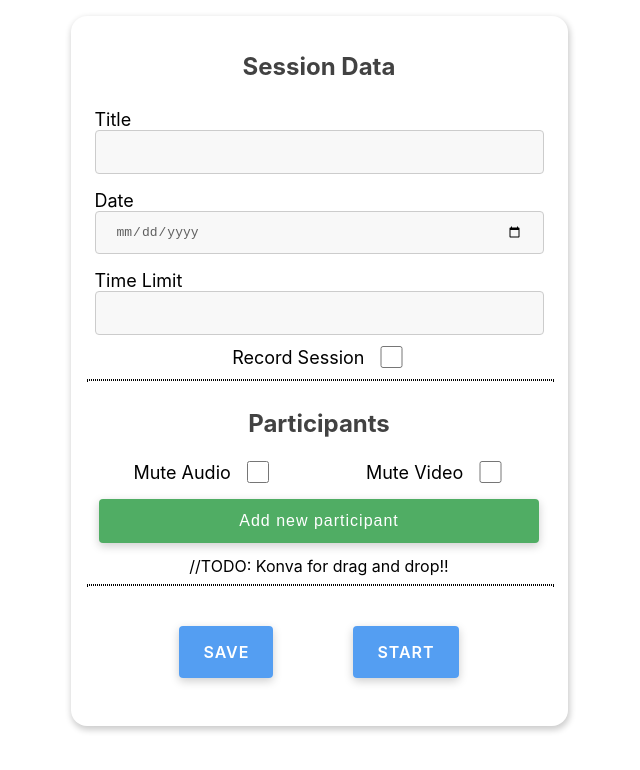
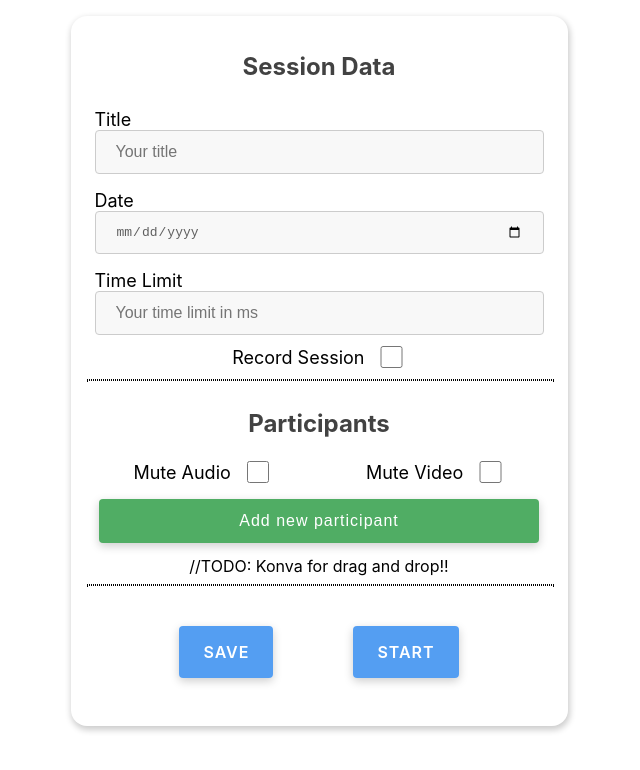
Before and after one commit to TUMFARSynchrony/SynthARium, a React (Create React App) app in the folder experimental-hub-frontend/: page /sessionForm in a window 1280 px wide. Shown: the top 770 px of the page, without its empty margins (321-961 px from the left). Built offline with nearby package versions, Linux system fonts and the light colour scheme.

Commit message:
Add placeholders for input fields and make link read-only

```diff
--- a/experimental-hub-frontend/src/components/atoms/InputField/InputField.js
+++ b/experimental-hub-frontend/src/components/atoms/InputField/InputField.js
@@ -1,12 +1,14 @@
 import "./InputField.css";
 
-function InputField({ inputType, value, onChange }) {
+function InputField({ inputType, value, placeholder, readonly, onChange }) {
   return (
     <input
       type={inputType}
       className={"inputField " + inputType}
       value={value}
       onChange={(e) => onChange(e.target.value)}
+      placeholder={placeholder}
+      readOnly={readonly}
     ></input>
   );
 }
--- a/experimental-hub-frontend/src/components/molecules/InputDateField/InputDateField.js
+++ b/experimental-hub-frontend/src/components/molecules/InputDateField/InputDateField.js
@@ -2,11 +2,15 @@ import InputField from "../../atoms/InputField/InputField";
 import Label from "../../atoms/Label/Label";
 import "./InputDateField.css";
 
-function InputDateField({ title }) {
+function InputDateField({ title, placeholder, readonly }) {
   return (
     <div className="inputDateFieldContainer">
       <Label title={title} />
-      <InputField inputType={"date"} />
+      <InputField
+        inputType={"date"}
+        placeholder={placeholder}
+        readonly={readonly}
+      />
     </div>
   );
 }
--- a/experimental-hub-frontend/src/components/molecules/InputTextField/InputTextField.js
+++ b/experimental-hub-frontend/src/components/molecules/InputTextField/InputTextField.js
@@ -2,11 +2,17 @@ import InputField from "../../atoms/InputField/InputField";
 import Label from "../../atoms/Label/Label";
 import "./InputTextField.css";
 
-function InputTextField({ title, value, onChange }) {
+function InputTextField({ title, value, placeholder, readonly, onChange }) {
   return (
     <div className="inputFieldContainer">
       <Label title={title} />
-      <InputField inputType={"text"} value={value} onChange={onChange} />
+      <InputField
+        inputType={"text"}
+        value={value}
+        onChange={onChange}
+        placeholder={placeholder}
+        readonly={readonly}
+      />
     </div>
   );
 }
--- a/experimental-hub-frontend/src/components/organisms/ParticipantData/ParticipantData.js
+++ b/experimental-hub-frontend/src/components/organisms/ParticipantData/ParticipantData.js
@@ -13,13 +13,17 @@ function ParticipantData({ onDeleteParticipant, onChange, index, name, link }) {
       <InputTextField
         title="Name"
         value={name}
+        placeholder={"Name of participant"}
         onChange={(newName) => handleChange(newName, link)}
       />
       <InputTextField
         title="Link"
         value={link}
+        placeholder={"Invite link"}
+        readonly={true}
         onChange={(newLink) => handleChange(name, newLink)}
       />
+
       <Button
         name=""
         design={"negative"}
--- a/experimental-hub-frontend/src/pages/SessionForm/SessionForm.js
+++ b/experimental-hub-frontend/src/pages/SessionForm/SessionForm.js
@@ -36,9 +36,15 @@ function SessionForm() {
       <div className="sessionFormCard">
         <div className="sessionPlanningForm">
           <Heading heading={"Session Data"} />
-          <InputTextField title="Title"></InputTextField>
+          <InputTextField
+            title="Title"
+            placeholder={"Your title"}
+          ></InputTextField>
           <InputDateField title="Date"></InputDateField>
-          <InputTextField title="Time Limit"></InputTextField>
+          <InputTextField
+            title="Time Limit"
+            placeholder={"Your time limit in ms"}
+          ></InputTextField>
           <Checkbox title="Record Session" />
           <hr className="separatorLine"></hr>
           <Heading heading={"Participants"} />
```
